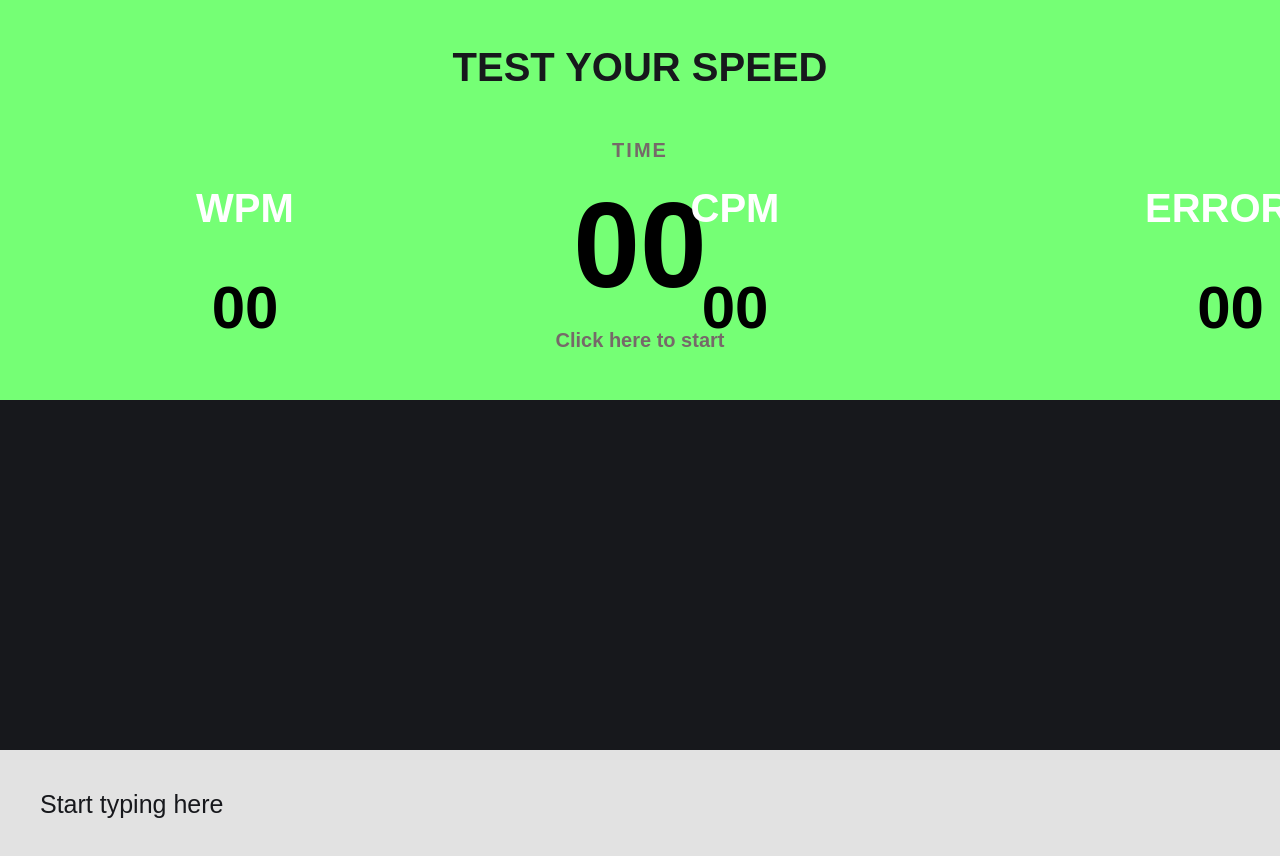
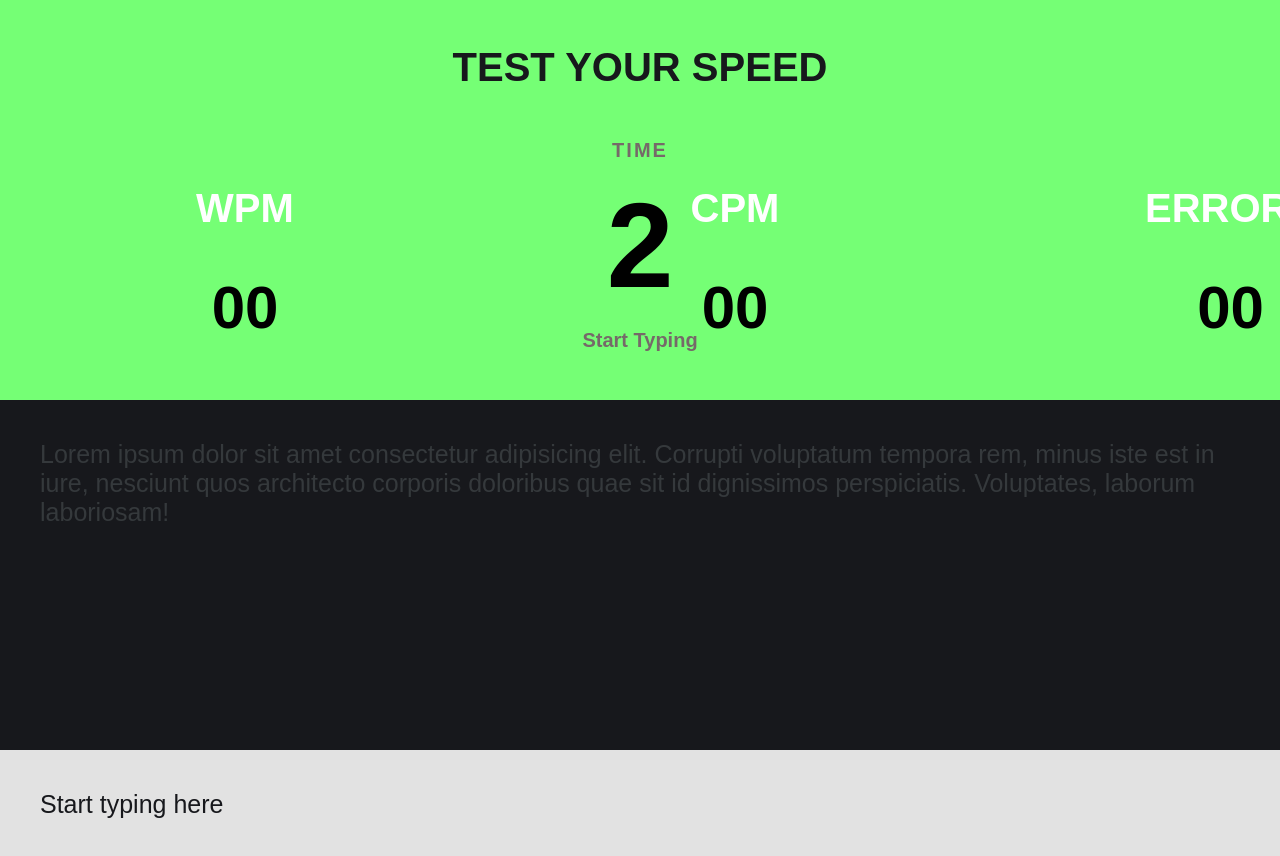
Before and after one commit to lawson1000/typingSpeed, a plain HTML site: page index.html in a window 1280 px wide. Both pictures are taken after a click on the element "Click here to start". Shown: the top 856 px of the page. Drawn offline with Linux system fonts and the light colour scheme.

Commit message:
adding functionalities

```diff
--- a/index.html
+++ b/index.html
@@ -42,8 +42,8 @@
                 </div>
 
             </div>
-
         </div>
     </div>
+    <script src="main.js"></script>
 </body>
 </html>
--- a/main.js
+++ b/main.js
@@ -12,5 +12,41 @@ let errors = document.querySelector("#errors");
 let typing = document.querySelector("#typing");
 let userText = document.querySelector("#userText");
 
+// variables for CountDown
+let timer =0;
+let interval = null
+
 // words to type
 let text = "Lorem ipsum dolor sit amet consectetur adipisicing elit. Corrupti voluptatum tempora rem, minus iste est in iure, nesciunt quos architecto corporis doloribus quae sit id dignissimos perspiciatis. Voluptates, laborum laboriosam!"
+
+// disable userText
+userText.disabled = true;
+
+// start typing speed test game
+
+start.addEventListener("click", ()=>{
+    start.innerText ="Start Typing"; // change text on click
+    userText.disabled =false; //enabled
+
+    // appending Spans
+    text.split("").forEach(characters =>{
+        let spanTxt = document.createElement("span");
+        spanTxt.innerHTML = characters;
+        typing.appendChild(spanTxt);
+    }) ;
+
+    // start CountDown
+    interval =setInterval(countDown,1000);
+})
+
+let countDown = ()=>{
+    if (timer < 60){
+        timer++;
+        counter.innerText = timer;
+    }
+    else{
+        userText.disabled =true; //disabled
+        time.getElementsByClassName.display = 'none';
+        result.getElementsByClassName.display = 'none';
+    }
+}
```
